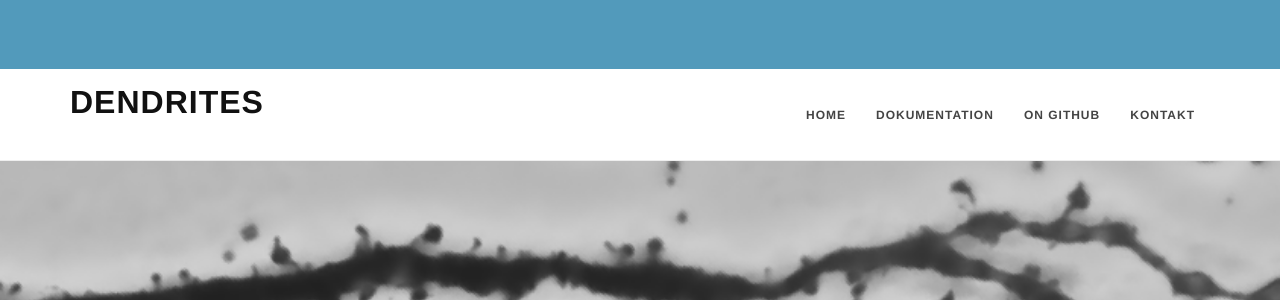
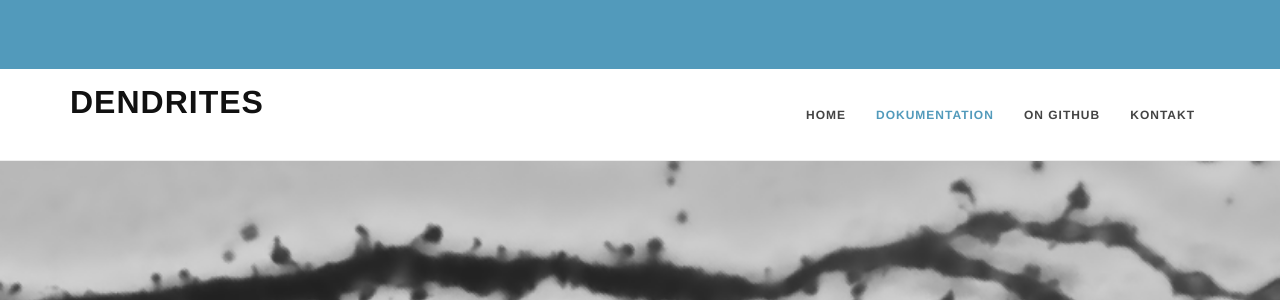
Before and after one commit to sghgw/dendrites, a Jekyll site: the page built from index.html, in a window 1280 px wide. Shown: the part 566-866 px from the top of the page. Built offline with Jekyll 4.4.1, drawn with Linux system fonts in a browser that asks for light colours; some web fonts are replaced.

Commit message:
Added scrollspy

```diff
--- a/_layouts/default.html
+++ b/_layouts/default.html
@@ -3,7 +3,7 @@
 
   {% include head.html %}
 
-    <body>
+    <body data-spy="scroll" data-target="#menu" data-offset="92">
 
 
       {{ content }}
```
